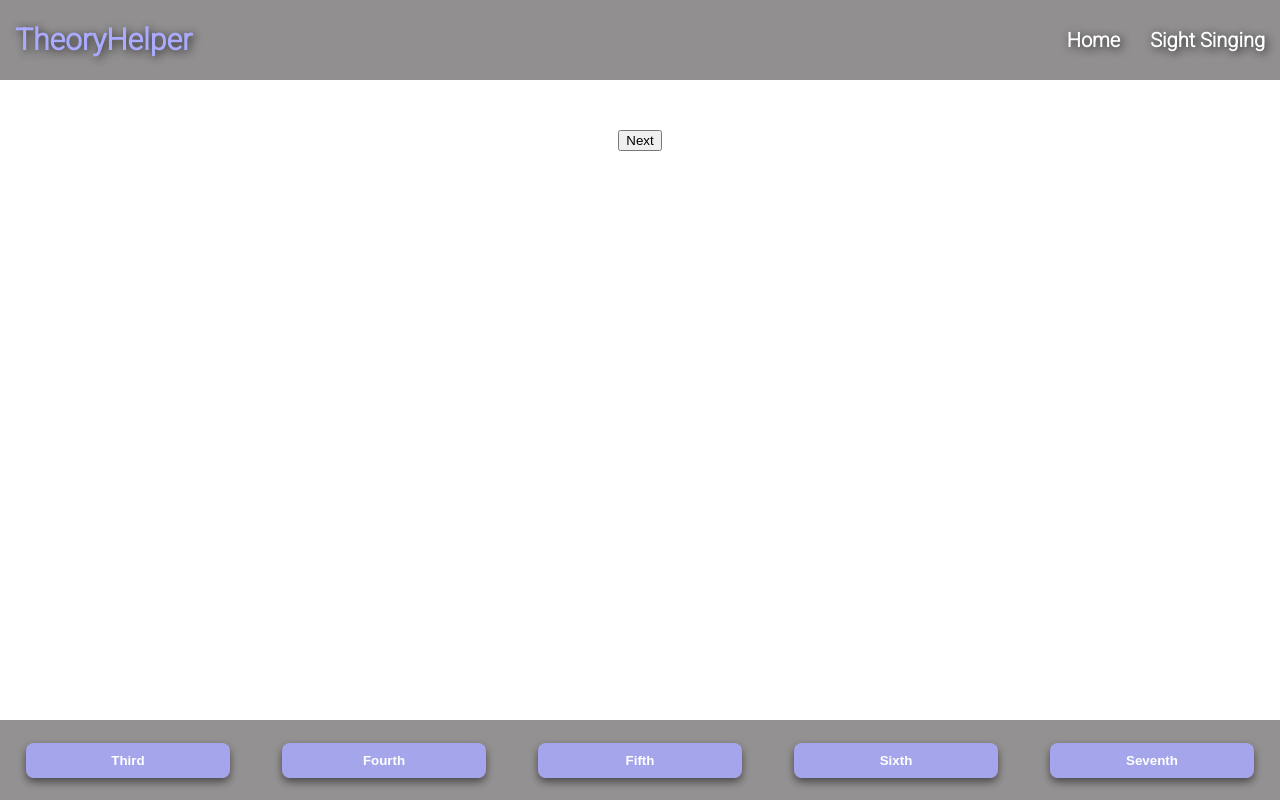
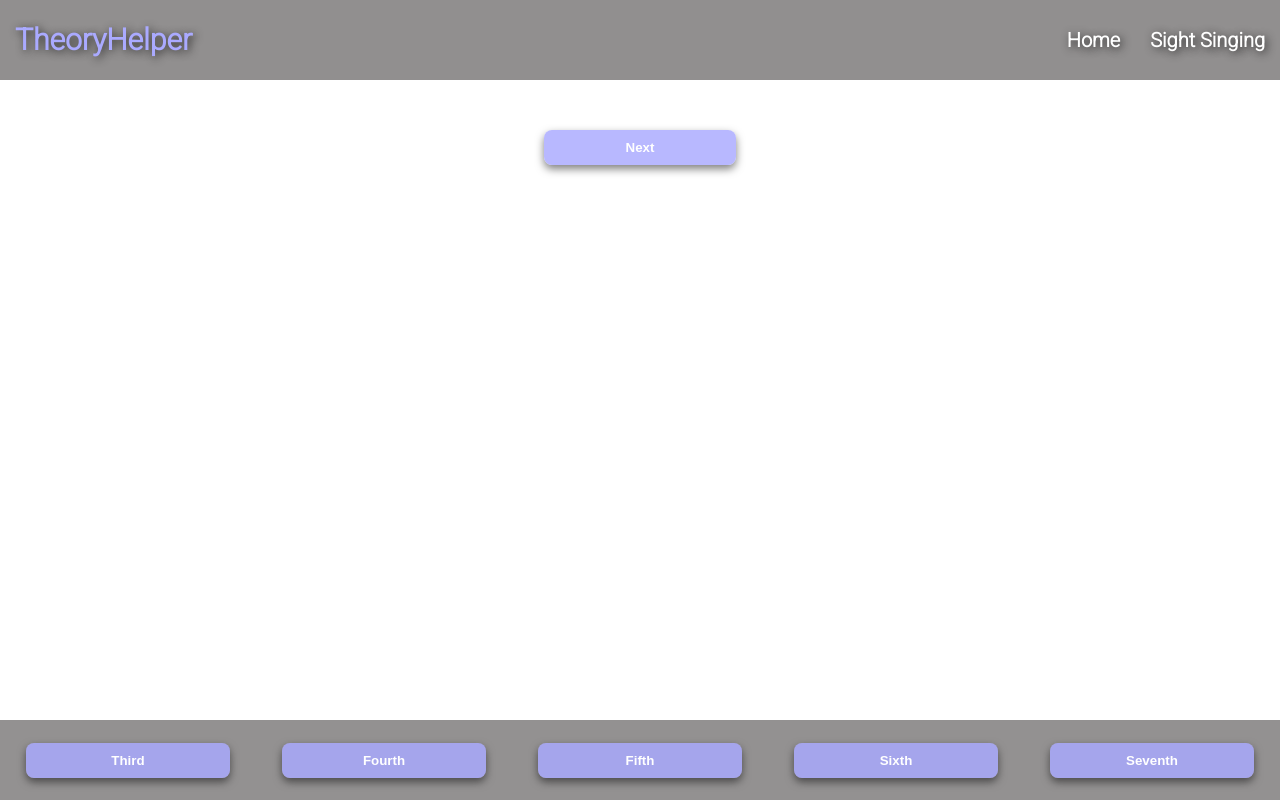
Before and after one commit to MusicMeier/sight-singing-frontend, a React (Create React App) app: page /SecondIntervals in a window 1280 px wide. Built offline with nearby package versions, Linux system fonts and the light colour scheme; no server answers.

Commit message:
added css for button on intervals page

```diff
--- a/src/App.css
+++ b/src/App.css
@@ -227,6 +227,18 @@ footer {
   align-items: center;
 }
 
+.screen-button {
+  width: 15%;
+  border-radius: 8px;
+  padding-top: 10px;
+  padding-bottom: 10px;
+  color: white;
+  font-weight: bold;
+  border: none;
+  box-shadow: 0 4px 8px 0 rgba(0, 0, 0, 0.5);
+  background-color: #aaaaffd3;
+}
+
 .footer-button-link {
   width: 25%;
 }
--- a/src/components/SecondIntervals.js
+++ b/src/components/SecondIntervals.js
@@ -10,7 +10,7 @@ const SecondIntervals = ({intervalNotes}) => {
           {utilities.eachIntervalNote(intervalNotes)[0]}
       </div>
       <div className='button-container-intervals'>
-        <button>Next</button>
+        <button className='screen-button'>Next</button>
       </div>
       <footer >
         <Link to='/ThirdIntervals' className='footer-button-link'>
```
